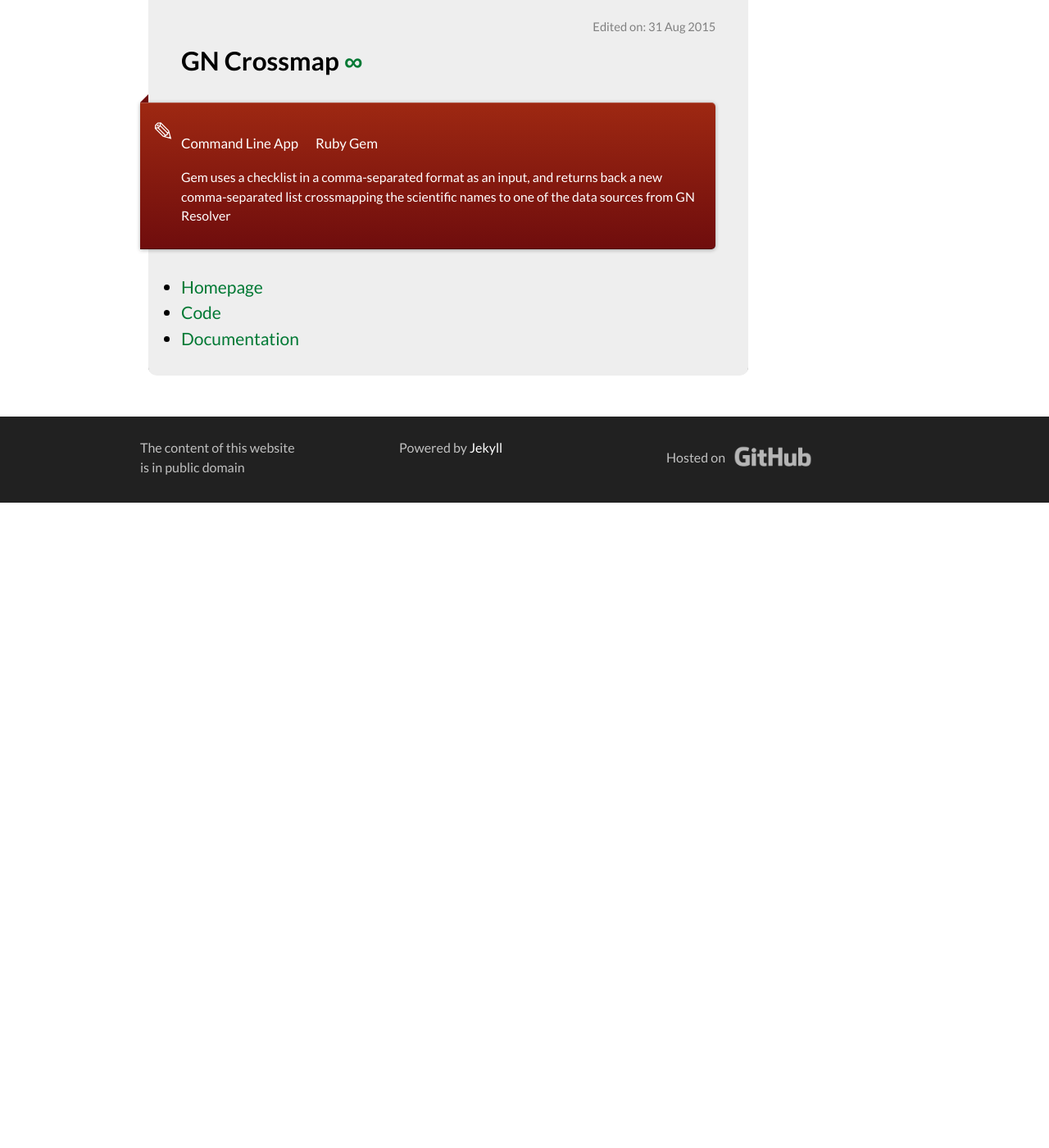
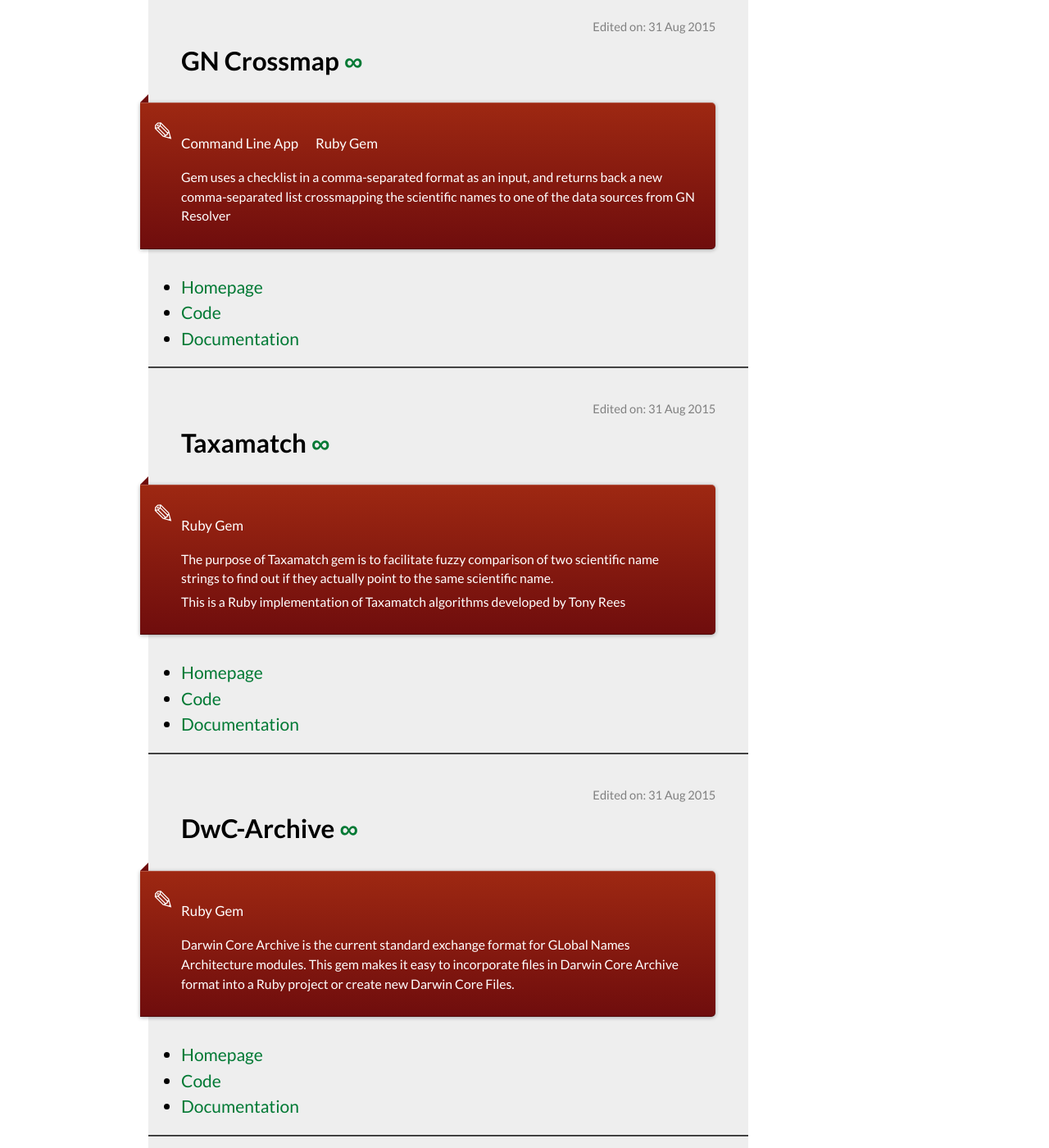
Before and after one commit to GlobalNamesArchitecture/GlobalNamesArchitecture.github.io, a Jekyll site: the page built from _apps/index.md, in a window 1280 px wide and 1400 px high, scrolled down 3866 px. Shown: the whole window at 82% size. Built offline with Jekyll 4.4.1, drawn with Linux system fonts in a browser that asks for light colours; before the commit the page ends 4479 px from its top, so only the background shows below that; some of the changed text lies outside the part shown.

Commit message:
more apps

```diff
--- /dev/null
+++ b/_apps/damerau-levenshtein.md
@@ -0,0 +1,23 @@
+---
+layout: docs
+title: Damerau-Levenshtein
+date: 2015-08-31 12:26:25
+type: apps
+homepage: http://rubygems.org/gems/damerau-levenshtein
+code: https://github.com/GlobalNamesArchitecture/damerau-levenshtein
+documentation: http://rubydoc.info/gems/damerau-levenshtein
+permalink: /apps/damerau-levenshtein/
+---
+
+<div class="note library">
+  <ul>
+    <li>Ruby Gem</li>
+  </ul>
+
+  <p> This gem implements pure Levenshtein algorithm, Damerau modification of
+  it (where 2 character transposition counts as 1 edit distance). It also
+  includes Boehmer & Rees 2008 modification of Damerau algorithm, where
+  transposition of bigger than 1 character blocks is taken in account as well
+  (Boehmer & Rees 2008).  </p>
+
+</div>
--- /dev/null
+++ b/_apps/dwc-archive.md
@@ -0,0 +1,22 @@
+---
+layout: docs
+title: DwC-Archive
+date: 2015-08-31 12:26:25
+type: apps
+homepage: http://rubygems.org/gems/dwc-archive
+code: https://github.com/GlobalNamesArchitecture/dwc-archive
+documentation: http://rubydoc.info/gems/dwc-archive
+permalink: /apps/dwc-archive/
+---
+
+<div class="note library">
+  <ul>
+    <li>Ruby Gem</li>
+  </ul>
+
+  <p> Darwin Core Archive is the current standard exchange format for GLobal
+  Names Architecture modules. This gem makes it easy to incorporate files in
+  Darwin Core Archive format into a Ruby project or create new Darwin Core
+  Files.  </p>
+
+</div>
--- /dev/null
+++ b/_apps/gn-uuid.md
@@ -0,0 +1,23 @@
+---
+layout: docs
+title: GN UUID
+date: 2015-08-31 12:26:25
+type: apps
+homepage: http://rubygems.org/gems/gn_uuid
+code: https://github.com/GlobalNamesArchitecture/gn_uuid
+documentation: http://rubydoc.info/gems/gn_uuid
+permalink: /apps/gn-uuid/
+---
+
+<div class="note library">
+  <ul>
+    <li>Ruby Gem</li>
+  </ul>
+
+  <p>Creates UUID version 5 out of scientific name string. It uses
+  globalnames.org domain for DNS namespace. There is a 1:1 relationship between
+  the string and the corresponding UUID, so it allows globally connect data
+  about a name string originated from independent sources without a need to
+  negotiate identifiers.</p>
+
+</div>
--- /dev/null
+++ b/_apps/taxamatch.md
@@ -0,0 +1,23 @@
+---
+layout: docs
+title: Taxamatch
+date: 2015-08-31 12:26:25
+type: apps
+homepage: http://rubygems.org/gems/taxamatch_rb
+code: https://github.com/GlobalNamesArchitecture/taxmatch_rb
+documentation: http://rubydoc.info/gems/taxamatch_rb
+permalink: /apps/taxamatch/
+---
+
+<div class="note library">
+  <ul>
+    <li>Ruby Gem</li>
+  </ul>
+
+  <p> The purpose of Taxamatch gem is to facilitate fuzzy comparison of two
+  scientific name strings to find out if they actually point to the same
+  scientific name.  </p>
+
+  <p>This is a Ruby implementation of Taxamatch algorithms developed by Tony Rees</p>
+
+</div>
--- a/_data/apps.yml
+++ b/_data/apps.yml
@@ -13,3 +13,7 @@
     - biodiversity
     - gn-crossmap
     - taxamatch
+    - dwc-archive
+    - damerau-levenshtein
+    - idigbio-client
+    - gn-uuid
```
Also changed, not shown: _apps/idigbio-client.md (added, +18 -0 lines).
